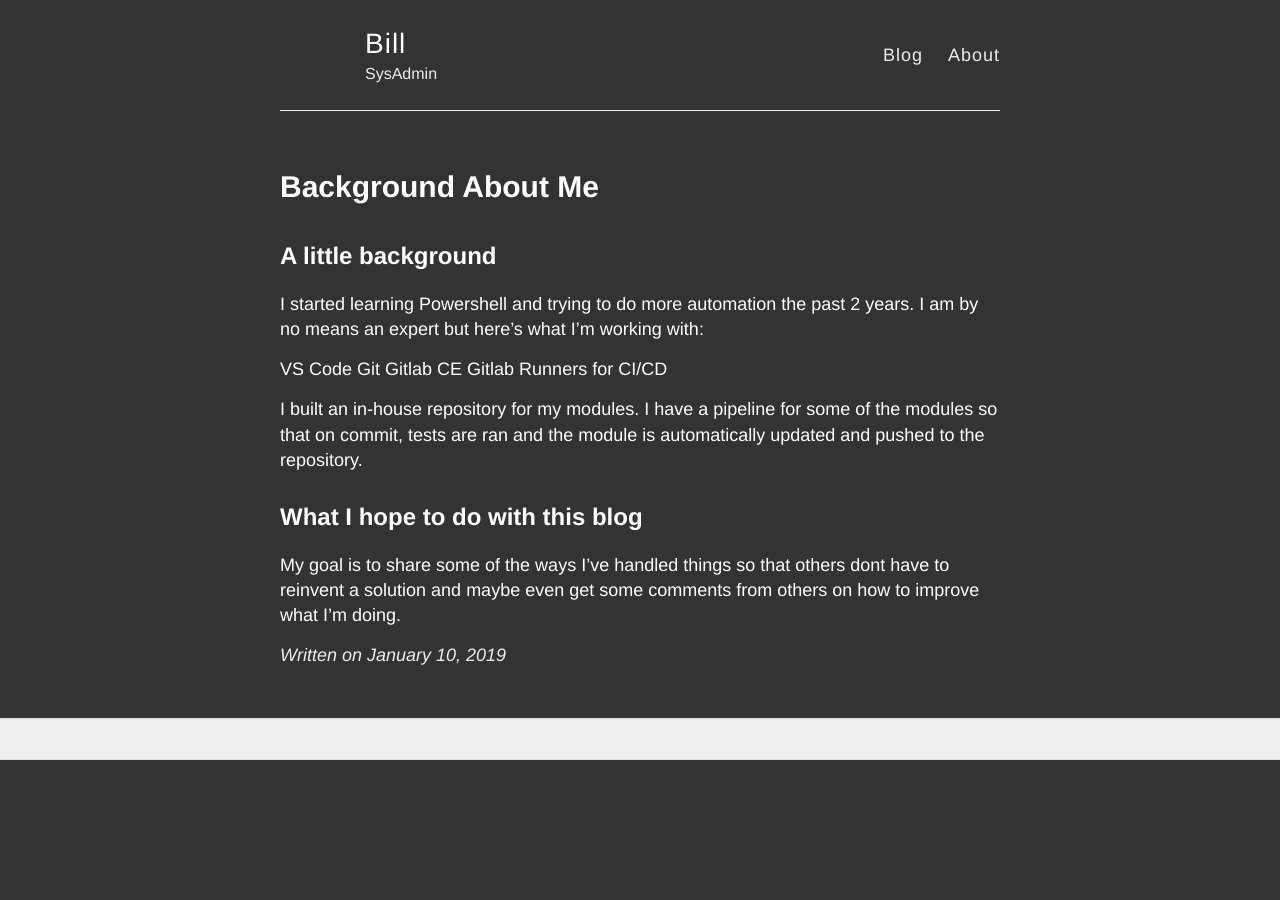
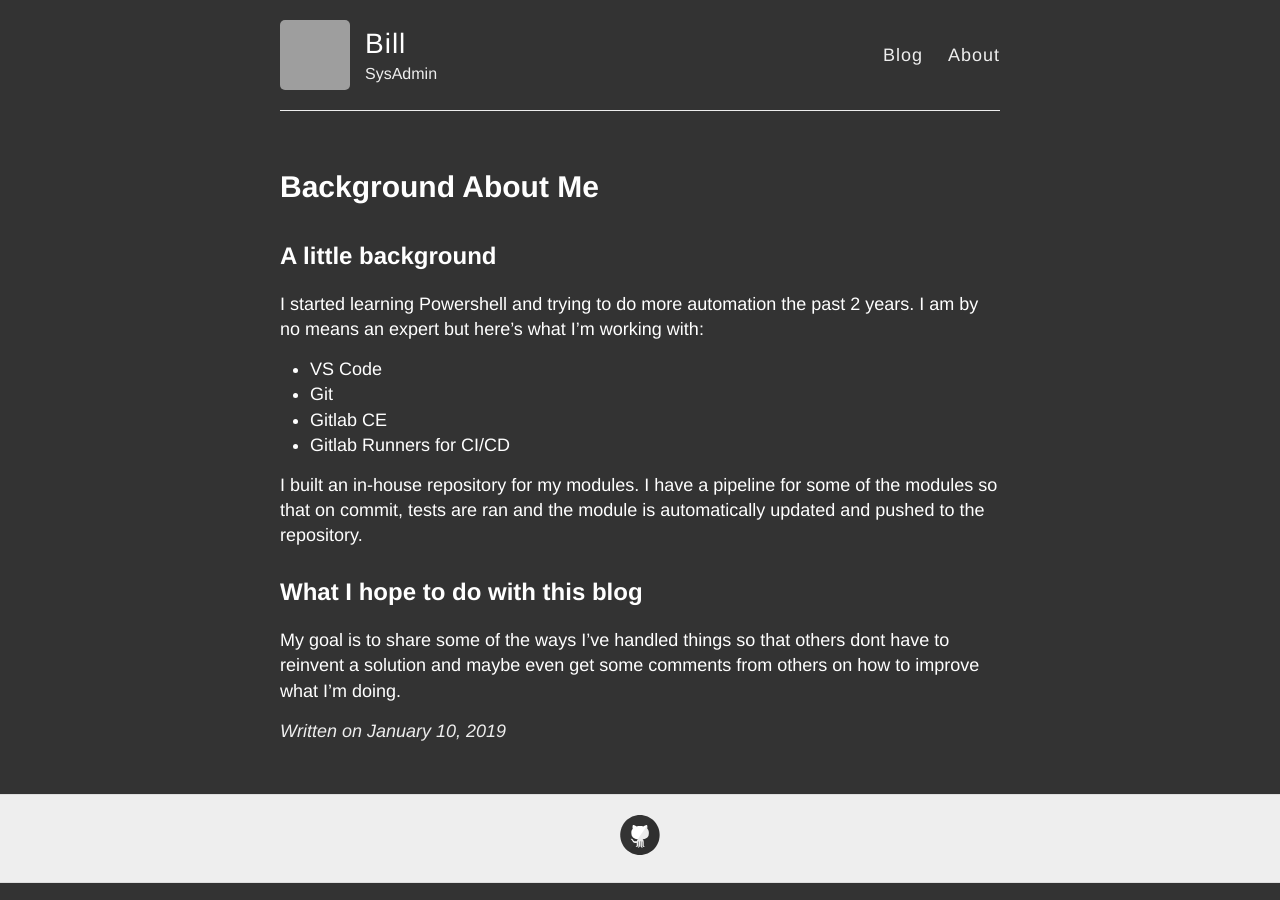
Before and after one commit to b1grif/b1grif.github.io, a Jekyll site: the page built from _posts/2019-1-10-Background.md, in a window 1280 px wide. Built offline with Jekyll 4.4.1, drawn with Linux system fonts in a browser that asks for light colours; grey boxes are pictures that could not be loaded.

Commit message:
Minor Updates

```diff
--- a/_config.yml
+++ b/_config.yml
@@ -9,7 +9,7 @@ name: Bill
 description: SysAdmin
 
 # URL of your avatar or profile pic (you could use your GitHub profile pic)
-#avatar: https://raw.githubusercontent.com/barryclark/jekyll-now/master/images/jekyll-logo.png
+avatar: https://avatars1.githubusercontent.com/u/b1grif?v=3&s=400
 
 #
 # Flags below are optional
@@ -21,7 +21,7 @@ footer-links:
   email:
   facebook:
   flickr:
-  github:
+  github: https://github.com/b1grif
   instagram:
   linkedin:
   pinterest:
@@ -41,7 +41,7 @@ google_analytics:
 
 # Your website URL (e.g. http://barryclark.github.io or http://www.barryclark.co)
 # Used for Sitemap.xml and your RSS feed
-url:
+url: http://b1grif.github.io
 
 # If you're hosting your site at a Project repository on GitHub pages
 # (http://yourusername.github.io/repository-name)
--- a/_posts/2019-1-10-Background.md
+++ b/_posts/2019-1-10-Background.md
@@ -7,10 +7,10 @@ title: Background About Me
 I started learning Powershell and trying to do more automation the past 2 years. I am by no means an expert but
 here's what I'm working with:
 
-VS Code
-Git
-Gitlab CE
-Gitlab Runners for CI/CD
+- VS Code
+- Git
+- Gitlab CE
+- Gitlab Runners for CI/CD
 
 I built an in-house repository for my modules. I have a pipeline for some of the modules so that on commit, tests
 are ran and the module is automatically updated and pushed to the repository.
```
